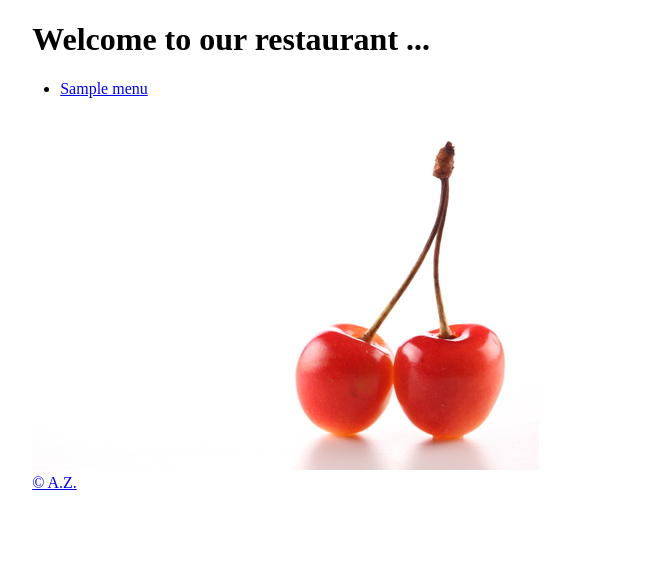
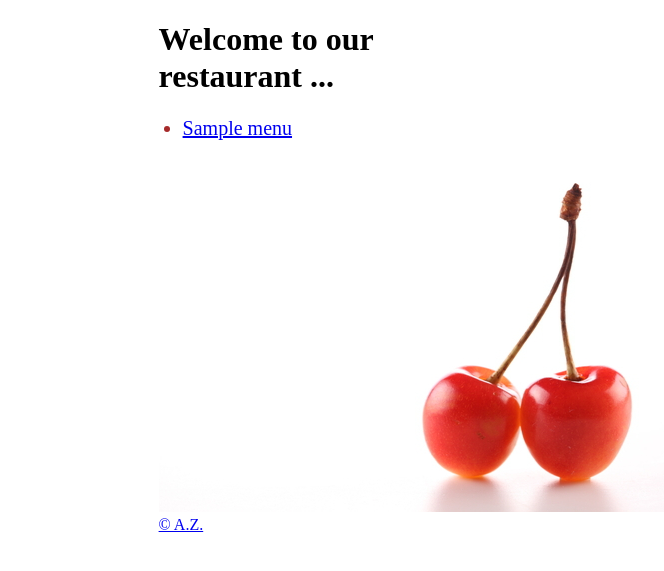
Before and after one commit to ScienceAndIT/e-menu, a Django app: page / in a window 1280 px wide; the page is wider, and only the part inside the window is pictured. Shown: the top 571 px of that part, without its empty margins (355-1019 px from the left). Run offline with Django 3.2, Linux system fonts and the light colour scheme; tables that the repository leaves empty hold one stand-in row (values such as "Sample post").

Commit message:
Css improved

```diff
--- a/emenu_app/views.py
+++ b/emenu_app/views.py
@@ -3,7 +3,7 @@ from django.template import RequestContext
 from django.shortcuts import render_to_response
 from emenu_app.models import Menu, Danie
 from emenu_app.forms import ErrorForm
-
+from django.core.paginator import Paginator, EmptyPage, PageNotAnInteger
 
 def index(request):
     context = RequestContext(request)
--- a/static/css/emenu.css
+++ b/static/css/emenu.css
@@ -1,4 +1,13 @@
 h1, li, img, footer {
-    margin-left:30%;
-    margin-right:30%;
+    margin-left:40%;
+    margin-right:40%;
 }
+
+h2 {
+    color: blue;
+}
+
+.main_menu {
+    font-size: 20px;
+    color: brown;
+}
--- a/templates/emenu_app/index.html
+++ b/templates/emenu_app/index.html
@@ -12,7 +12,7 @@
             <ul>
                 {% for menu in menus %}
                     {% if menu %}
-                        <li><a href="/menu/{{ menu.url }}">{{ menu.name }}</a></li><br/>
+                        <li class="main_menu"><a href="/menu/{{ menu.url }}">{{ menu.name }}</a></li><br/>
                     {% endif %}
                 {% endfor %}
             </ul>
```
